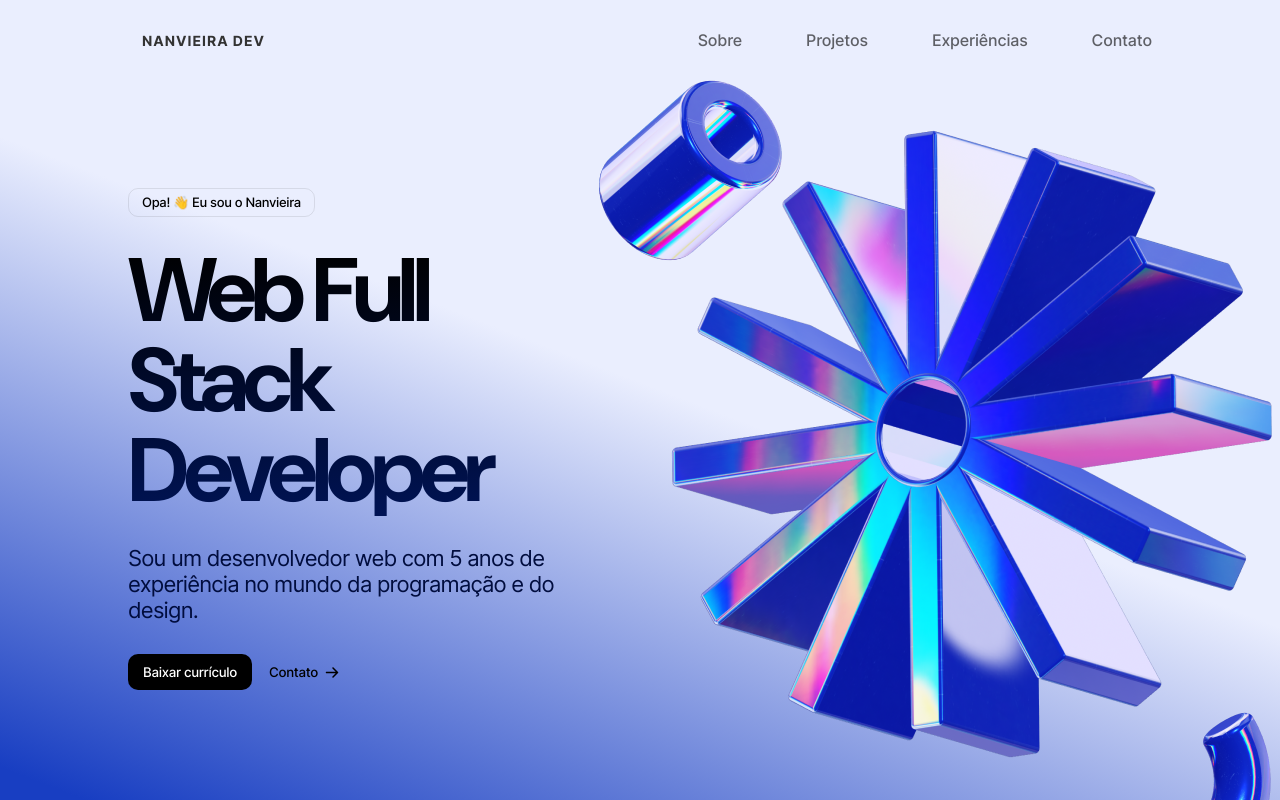
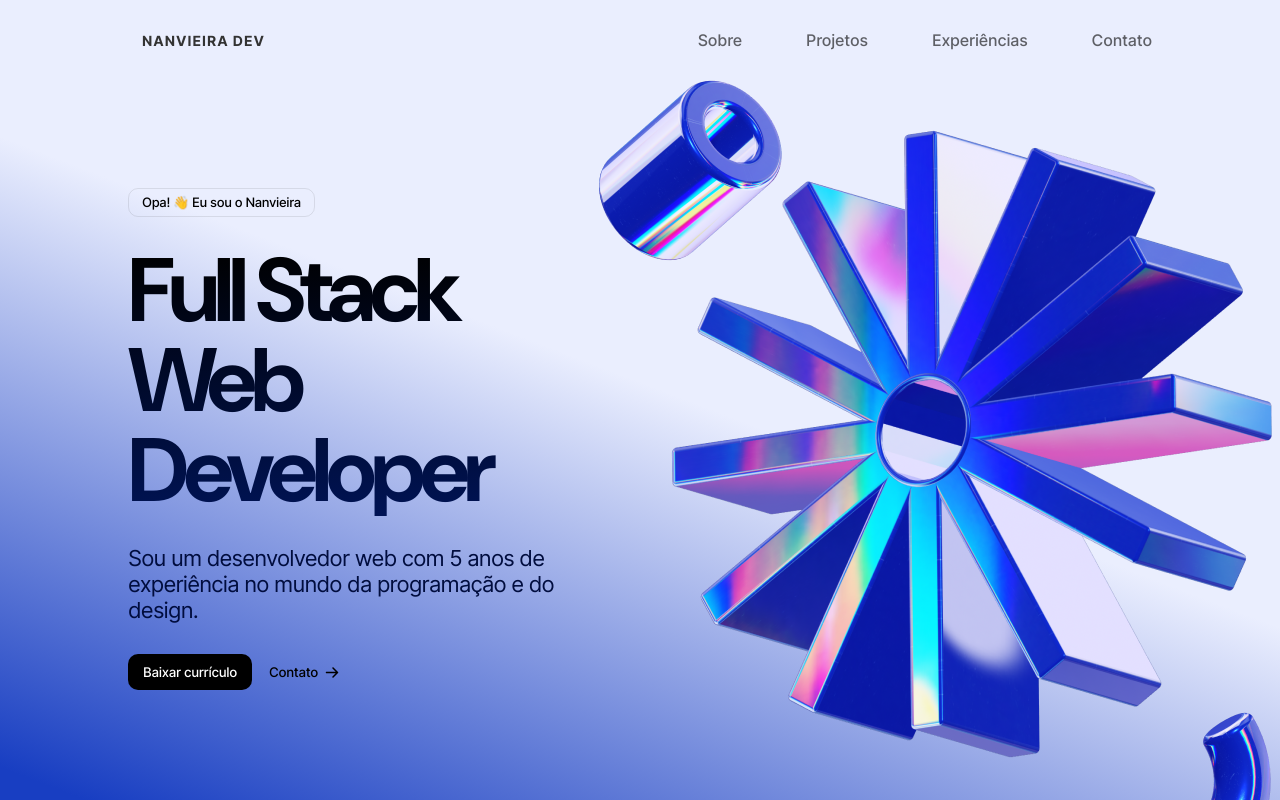
Before and after one commit to nanvieiradev/portfolio, a React (Create React App) app: page / in a window 1280 px wide. Shown: the top 800 px of the page. Built offline with nearby package versions, Linux system fonts and the light colour scheme.

Commit message:
Update Banner.jsx

```diff
--- a/src/pages/Home/sections/Banner/Banner.jsx
+++ b/src/pages/Home/sections/Banner/Banner.jsx
@@ -23,7 +23,7 @@ const Banner = () => {
         <section id='banner'>
             <div id="content">
                 <Tag content='Opa! 👋 Eu sou o Nanvieira' />
-                <h1>Web Full Stack Developer</h1>
+                <h1>Full Stack Web Developer</h1>
                 <p>Sou um desenvolvedor web com 5 anos de experiência no mundo da programação e do design.</p>
                 <div id="ctas">
                     <button className='cta' onClick={handleDownload}>Baixar currículo</button>
```
